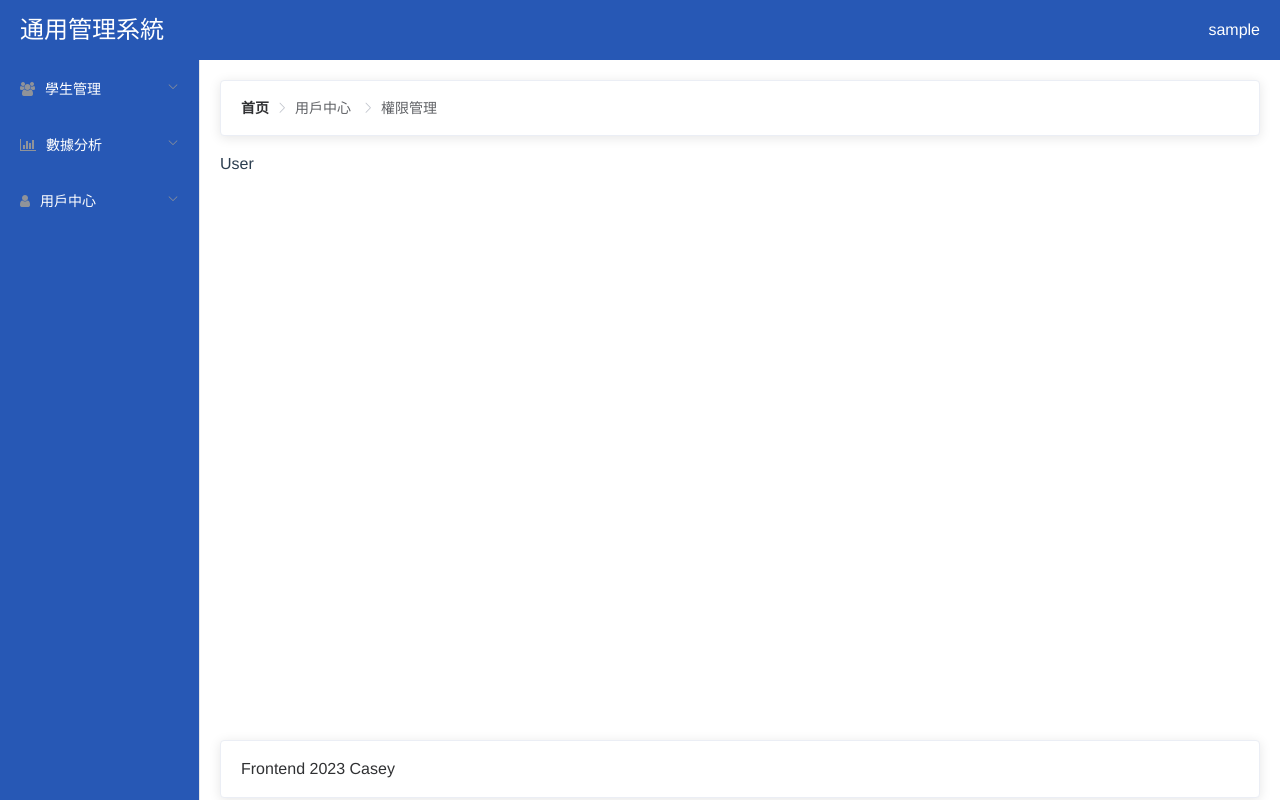
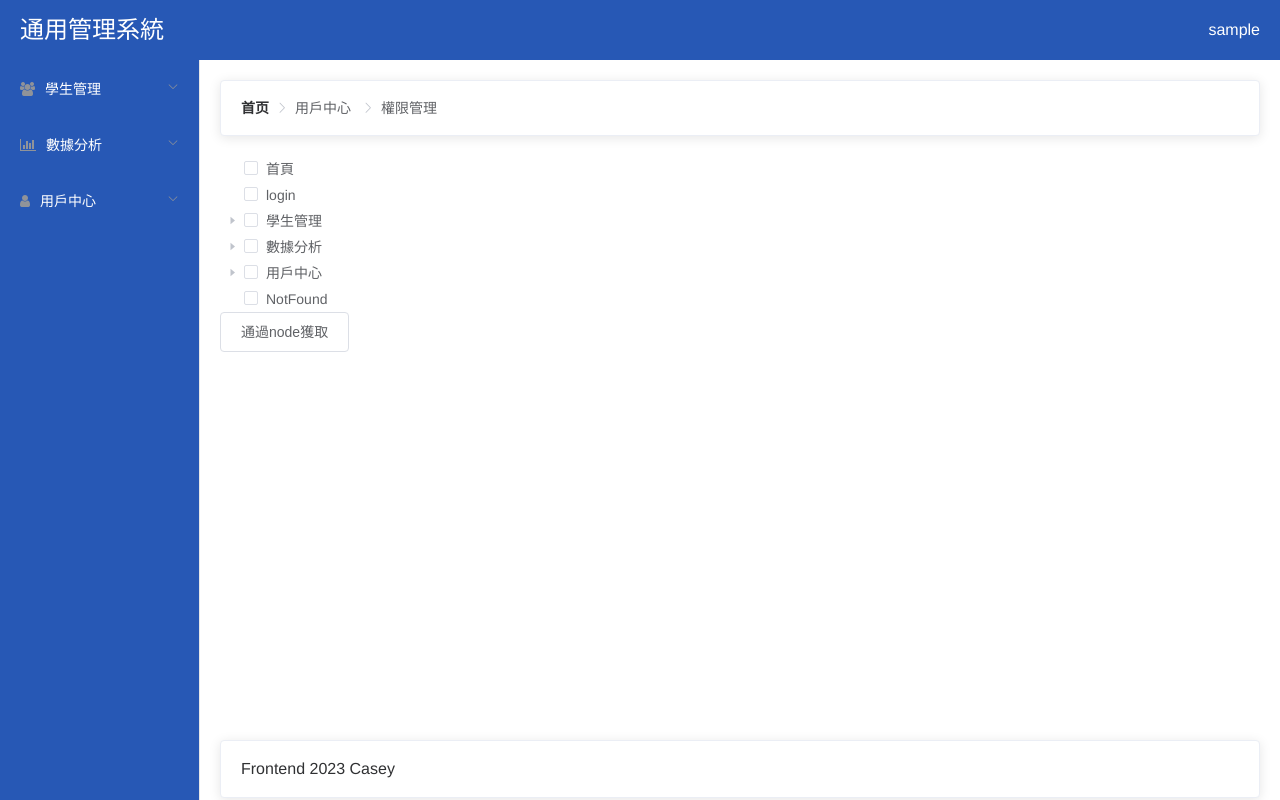
Before and after one commit to ChecheHuang/vue2, a Vue app: page /users/user in a window 1280 px wide. Built offline with nearby package versions, Linux system fonts and the light colour scheme; sample sign-in values are in the browser's storage.

Commit message:
路由設定

```diff
--- a/src/components/users/User.vue
+++ b/src/components/users/User.vue
@@ -1,11 +1,39 @@
-<template lang="">
-  <div>
-    User
-  </div>
-</template>
 <script>
 export default {
   name: "VueUser",
+  data() {
+    return {
+      menus:[],
+      defaultProps:{
+        label:'name',
+        children:"children"
+      }
+    };
+  },
+  created(){
+    this.menus=[...this.$router.options.routes]
+    console.log(this.menus)
+  },
+  methods:{
+    getCheckedNodes(){
+      console.log(this.$refs.tree.getCheckedNodes())
+    }
+  }
 };
 </script>
-<style lang=""></style>
+
+<template>
+  <div class="">
+    <el-tree
+      :data="menus"
+      show-checkbox
+      node-key="id"
+      :props="defaultProps"
+      ref="tree"
+    >
+    </el-tree>
+    <el-button @click="getCheckedNodes">通過node獲取</el-button>
+  </div>
+</template>
+
+<style lang="scss" scoped></style>
--- a/src/main.js
+++ b/src/main.js
@@ -11,6 +11,14 @@ Vue.prototype.service = service
 Vue.prototype.$echarts = echarts
 Vue.config.productionTip = false;
 
+router.beforeEach((to,from,next)=>{
+  if(!localStorage.getItem('username')){
+    if(to.path !=='/login'){
+      next('/login')
+    }else next()
+  }next()
+})
+
 new Vue({
   router,
   render: (h) => h(App),
--- a/src/router/index.js
+++ b/src/router/index.js
@@ -8,6 +8,7 @@ export default new Router({
   routes: [
     {
       path: "/",
+      name:"首頁",
       redirect: '/login',
       hidden:true,
       component: () => import('@/components/Home.vue')
```
